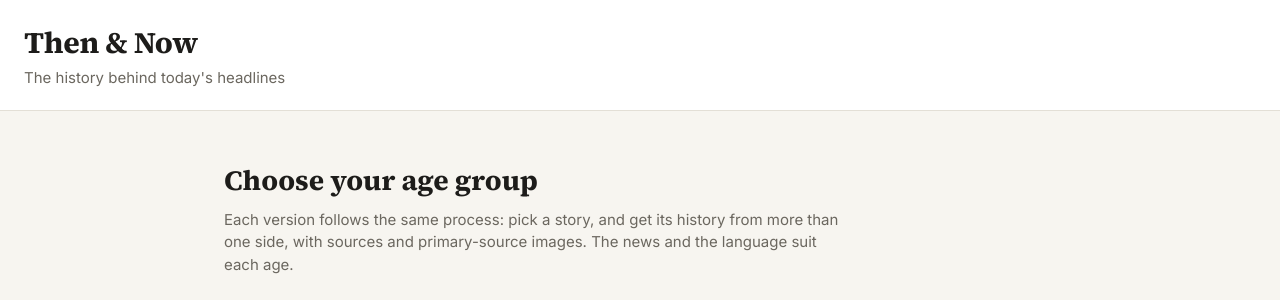
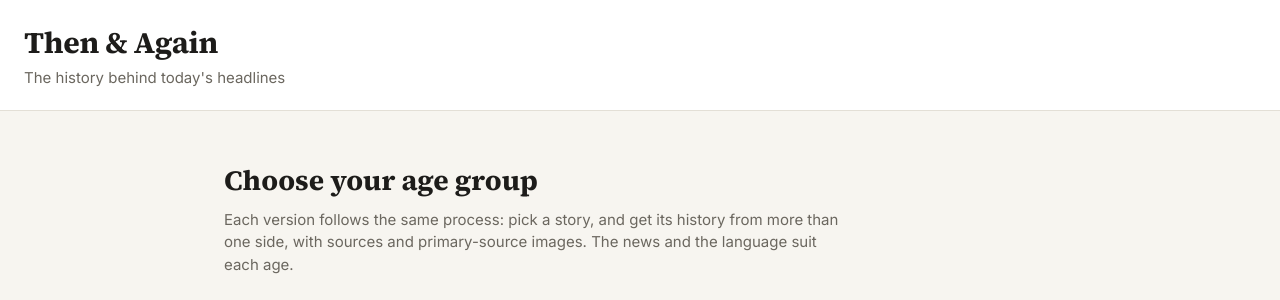
Before and after one commit to Arabella-B/Alubend-Internship, a Flask app: page / in a window 1280 px wide. Shown: the top 300 px of the page. Run offline with Flask 3, Linux system fonts and the light colour scheme.

Commit message:
Rename the site to Then & Again
Co-Authored-By: Claude Opus 5.5 <noreply@anthropic.com>

```diff
--- a/app.py
+++ b/app.py
@@ -1,4 +1,4 @@
-"""Then & Now: historical context for today's news.
+"""Then & Again: historical context for today's news.
 
 Run with:  python app.py   then open http://localhost:5050
 """
--- a/images.py
+++ b/images.py
@@ -22,7 +22,7 @@ import certifi
 
 API = "https://commons.wikimedia.org/w/api.php"
 # Wikimedia asks automated clients to identify themselves with a project link.
-USER_AGENT = "ThenAndNow/1.0 (https://github.com/Arabella-B/Alubend-Internship)"
+USER_AGENT = "ThenAndAgain/1.0 (https://github.com/Arabella-B/Alubend-Internship)"
 THUMB_WIDTH = 960
 MIN_WIDTH = 300  # anything smaller is too low-resolution to read
 RESULTS_PER_SEARCH = 8
--- a/render.yaml
+++ b/render.yaml
@@ -1,4 +1,4 @@
-# Render Blueprint: deploys Then & Now as a Python web service.
+# Render Blueprint: deploys Then & Again as a Python web service.
 # In Render: New > Blueprint, pick this repo, then enter your ANTHROPIC_API_KEY when asked.
 services:
   - type: web
--- a/templates/index.html
+++ b/templates/index.html
@@ -3,7 +3,7 @@
 <head>
   <meta charset="utf-8">
   <meta name="viewport" content="width=device-width, initial-scale=1">
-  <title>Then &amp; Now</title>
+  <title>Then &amp; Again</title>
   <link rel="preconnect" href="https://fonts.googleapis.com">
   <link href="https://fonts.googleapis.com/css2?family=Source+Serif+4:opsz,wght@8..60,400;8..60,600;8..60,700&family=Inter:wght@400;500;600&display=swap" rel="stylesheet">
   <link rel="stylesheet" href="{{ url_for('static', filename='style.css') }}">
@@ -11,7 +11,7 @@
 <body data-audience="{{ audience }}">
   <header class="masthead masthead-row">
     <div>
-      <h1><a href="{{ url_for('menu') }}" class="home-link">Then &amp; Now</a></h1>
+      <h1><a href="{{ url_for('menu') }}" class="home-link">Then &amp; Again</a></h1>
       <p class="tagline">{{ settings.tagline }}</p>
     </div>
     <div class="age-switch">
--- a/templates/menu.html
+++ b/templates/menu.html
@@ -3,7 +3,7 @@
 <head>
   <meta charset="utf-8">
   <meta name="viewport" content="width=device-width, initial-scale=1">
-  <title>Then &amp; Now</title>
+  <title>Then &amp; Again</title>
   <link rel="preconnect" href="https://fonts.googleapis.com">
   <link href="https://fonts.googleapis.com/css2?family=Source+Serif+4:opsz,wght@8..60,400;8..60,600;8..60,700&family=Inter:wght@400;500;600&display=swap" rel="stylesheet">
   <link rel="stylesheet" href="{{ url_for('static', filename='style.css') }}">
@@ -11,7 +11,7 @@
 <body>
   <header class="masthead">
     <div>
-      <h1>Then &amp; Now</h1>
+      <h1>Then &amp; Again</h1>
       <p class="tagline">The history behind today's headlines</p>
     </div>
   </header>
```
Also changed, not shown: README.md.
